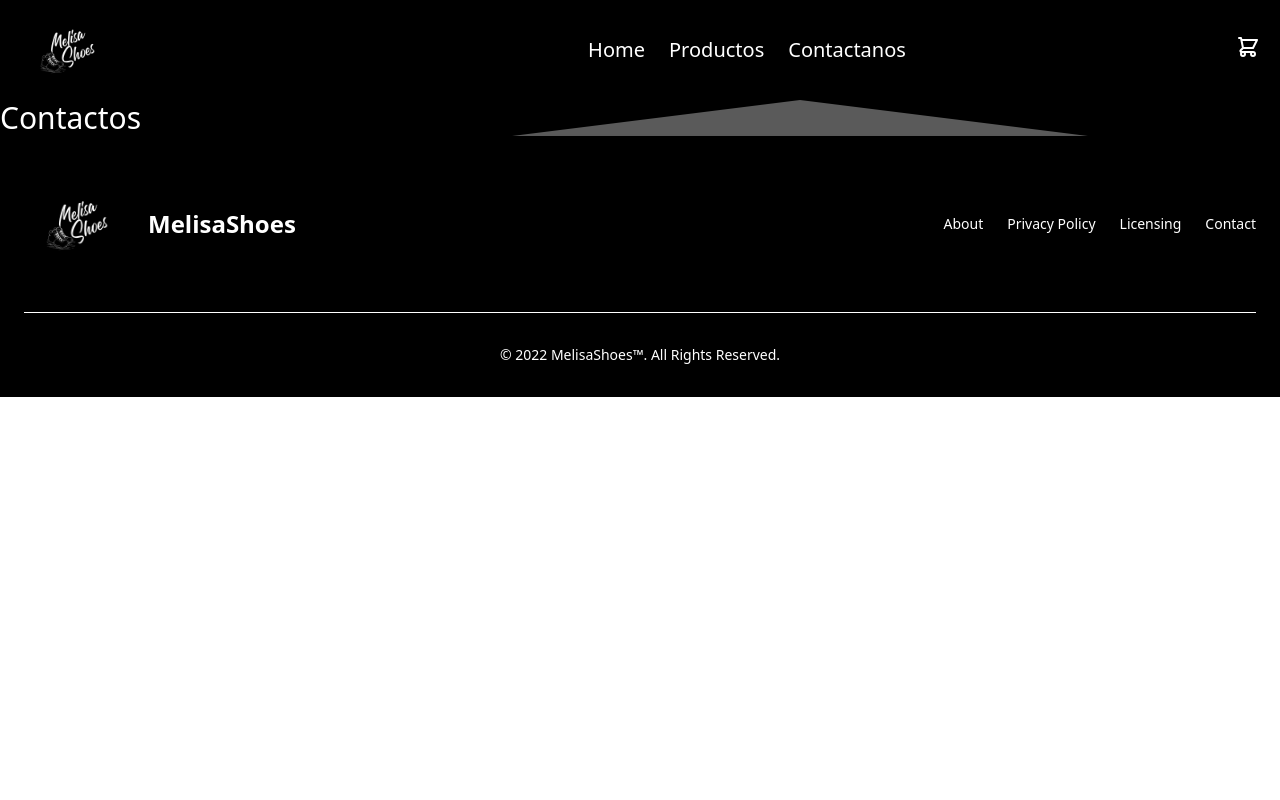
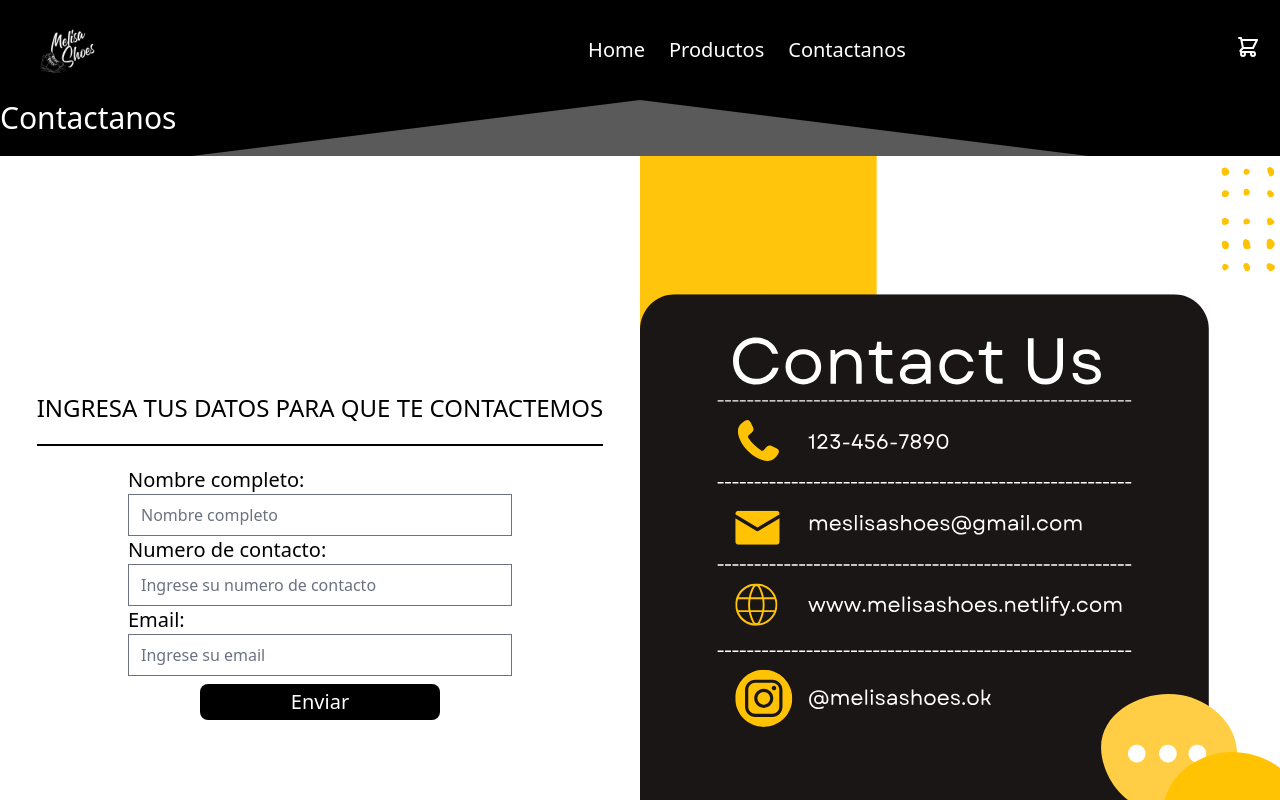
Before and after one commit to AlejandroPerezAyala/Proyecto-ReactJS, a React (Vite) app: page /contacto in a window 1280 px wide. Shown: the top 800 px of the page. Built offline with nearby package versions, Linux system fonts and the light colour scheme.

Commit message:
Implementando detalles finales

```diff
--- a/src/App.jsx
+++ b/src/App.jsx
@@ -10,6 +10,7 @@ import Cart from './Components/Cart/Cart'
 import ResponsiveMenu from './Components/ResponsiveMenu/ResponsiveMenu'
 import CartProvider from './Components/Context/CartContext'
 import CartForm from './Components/CartForm/CartForm'
+import Contacts from './Components/Contacts/Contacts'
 
 function App() {
 
@@ -28,7 +29,7 @@ function App() {
         <Routes>
           <Route path='/' element={<Header/>}/>
           <Route path='/productos' element={<ItemListContainer className='h-screen' title="Productos" />} />
-          <Route path='/contacto' element={<h1 className=' text-white text-3xl'>Contactos</h1>}/>
+          <Route path='/contacto' element={<Contacts/>}/>
           <Route path='/productos/:id' element={<ItemDetailContainer />}/>
           <Route path='/category/:category' element={<ItemListContainer title="Productos" />} />
           <Route path='/cart' element={<Cart/>} />
--- /dev/null
+++ b/src/Components/Contacts/Contacts.jsx
@@ -0,0 +1,62 @@
+import Swal from 'sweetalert2'
+
+const Contacts = () => {
+
+    const submitContact = (e) => {
+        e.preventDefault()
+        Swal.fire({
+            position: 'center',
+            icon: 'success',
+            title: 'Pronto nos contactaremos. Muchas Gracias!!',
+            showConfirmButton: false,
+            timer: 1500
+          })
+    }
+
+  return (
+
+
+    <>
+        <div>
+            <p className="text-white text-3xl mb-5">Contactanos</p>
+        </div>
+        <div className="grid grid-cols-1 md:grid-cols-2">
+            <div className="flex bg-white w-full h-screen justify-center items-center">
+                <form className='flex flex-col text-xl items-center'>
+                    <div className='bg-white text-2xl border-collapse border-b-2 border-black pb-5'>
+                        <p>INGRESA TUS DATOS PARA QUE TE CONTACTEMOS</p>
+                    </div>
+                    <div className='flex flex-col pt-5'>
+                        <label>Nombre completo:</label>
+                        <input className="w-96"
+                            type="text"
+                            name="name"
+                            placeholder="Nombre completo"
+                        />
+                        <label>Numero de contacto:</label>
+                        <input className="w-96"
+                            type="number"
+                            name='phone'
+                            placeholder='Ingrese su numero de contacto'
+                        />
+                        <label>Email:</label>
+                        <input className='w-96'
+                            type="email"
+                            name='email'
+                            placeholder='Ingrese su email'
+
+                        />
+                    </div>
+                    <button type='submit' className='bg-black text-white px-3 py-1 text-xl font-medium rounded-lg mt-2 w-60' onClick={submitContact}>Enviar</button>
+                </form>
+            </div>
+            <div className="bg-black object-cover">
+                <img className="object-cover h-screen" src="Yellow Clean Contact Us Instagram Post.svg" alt="" />
+            </div>
+        </div>
+
+    </>
+  )
+}
+
+export default Contacts
```
Also changed, not shown: public/Yellow Clean Contact Us Instagram Post.svg (added).
